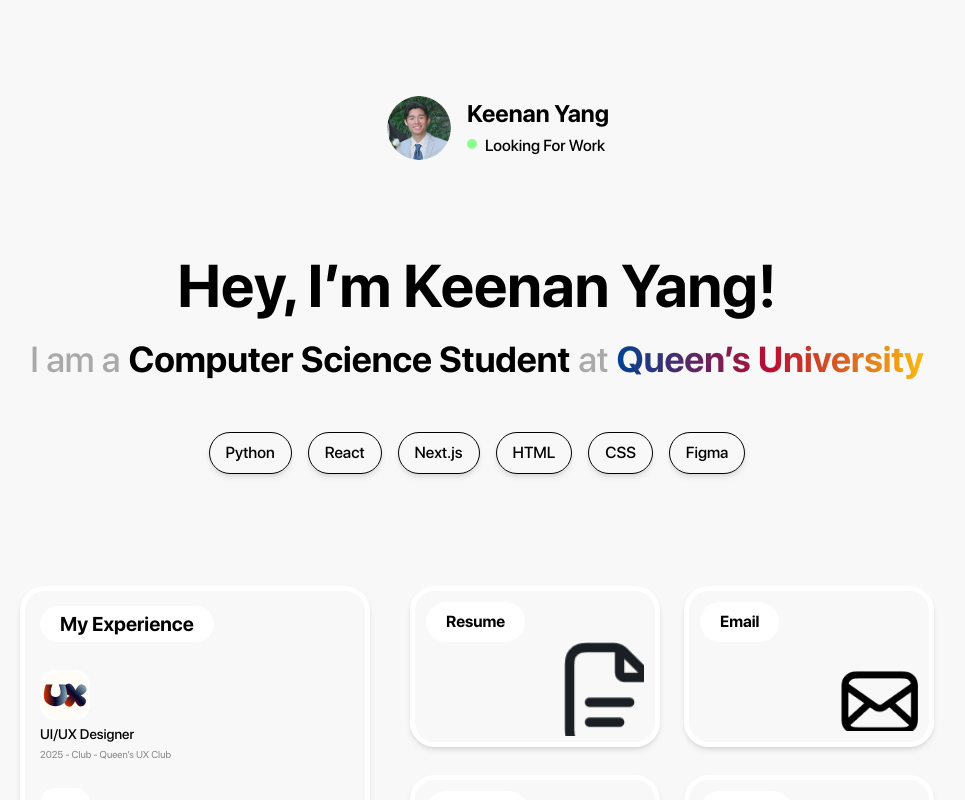
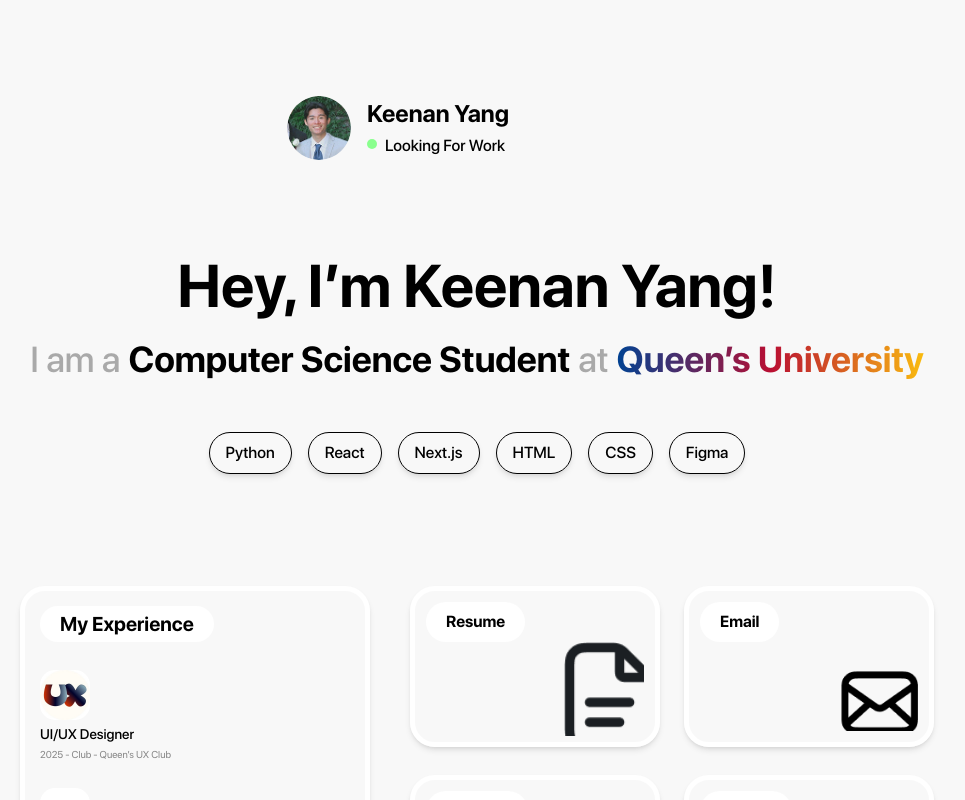
Before and after one commit to Keenan240/Portfolio, a Next.js app: page / in a window 1280 px wide. Shown: the top 800 px of the page, without its empty margins (163-1128 px from the left). Built offline with nearby package versions, Linux system fonts and the light colour scheme.

Commit message:
Fix header

```diff
--- a/components/Header.tsx
+++ b/components/Header.tsx
@@ -4,7 +4,7 @@ import Image from "next/image";
 
 export default function HeaderProfile() {
   return (
-    <div className="hidden sm:block mt-24 ml-[550px] max-w-[250px]">
+    <div className="hidden sm:block mt-24 ml-[450px] max-w-[250px]">
       <a
         href="https://www.linkedin.com/in/keenan-yang-5155682a2/"
         target="_blank"
```
